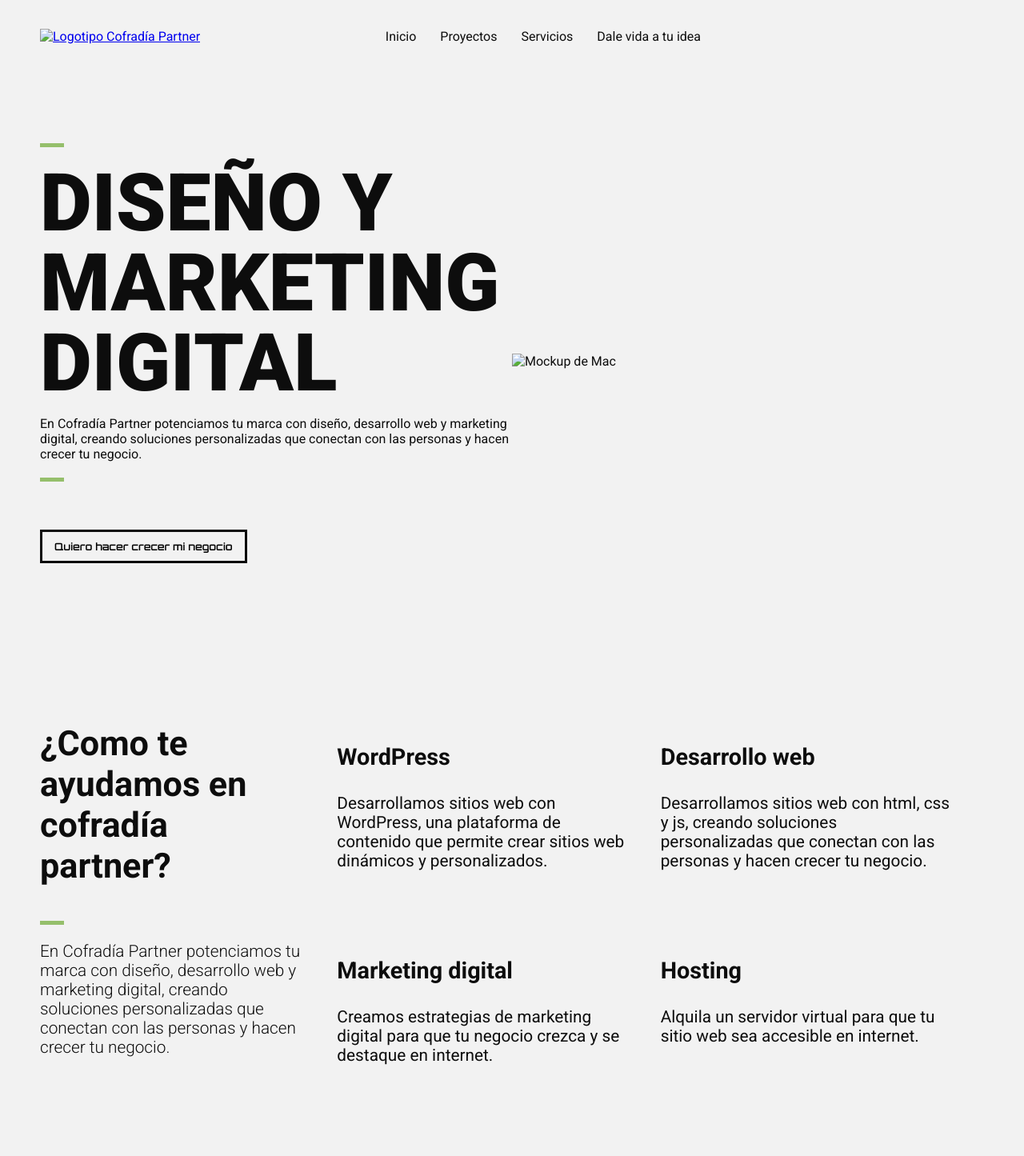
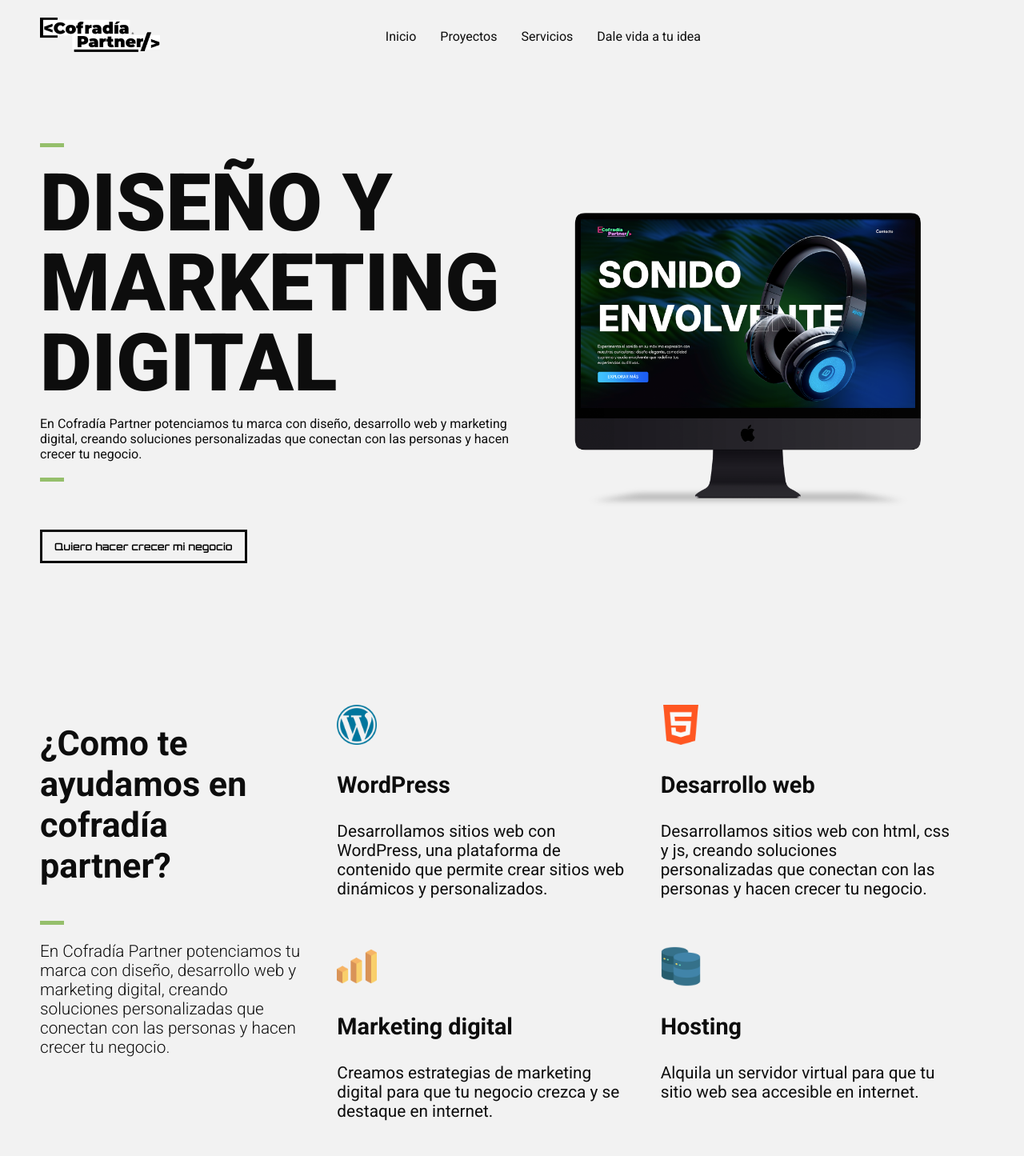
Before and after one commit to Daardev/Pagina-web-cofra, a plain HTML site: page index.html in a window 1280 px wide. Shown: the whole page at 80% size. Drawn offline with Linux system fonts and the light colour scheme; the site is published under a folder, as on GitHub Pages, so addresses that start at the root find nothing; files whose address does not match are found by name.

Commit message:
arreglo de rutas

```diff
--- a/index.html
+++ b/index.html
@@ -12,7 +12,7 @@
         <!-- Logo -->
         <a href="/" class="logo" aria-label="Ir al inicio">
           <img
-            src="/public/assets/img/Cofra.png"
+            src="./public/assets/img/Cofra.png"
             alt="Logotipo Cofradía Partner"
           />
         </a>
@@ -42,7 +42,7 @@
         </div>
         <div class="div-img">
           <img
-            src="/public/assets/img/Mockup_Imac_Pro_.png"
+            src="./public/assets/img/Mockup_Imac_Pro_.png"
             alt="Mockup de Mac"
           />
         </div>
@@ -61,7 +61,7 @@
         </div>
         <div class="info-container2">
           <div class="info-2">
-            <img src="/public/assets/img/wordpress.png" alt="" />
+            <img src="./public/assets/img/wordpress.png" alt="" />
             <h3>WordPress</h3>
             <p>
               Desarrollamos sitios web con WordPress, una plataforma de
@@ -69,7 +69,7 @@
             </p>
           </div>
           <div class="info-3">
-            <img src="/public/assets/img/html-5.png" alt="" />
+            <img src="./public/assets/img/html-5.png" alt="" />
             <h3>Desarrollo web</h3>
             <p>
               Desarrollamos sitios web con html, css y js, creando soluciones
@@ -78,7 +78,7 @@
             </p>
           </div>
           <div class="info-4">
-            <img src="/public/assets/img/data-analytics.png" alt="" />
+            <img src="./public/assets/img/data-analytics.png" alt="" />
             <h3>Marketing digital</h3>
             <p>
               Creamos estrategias de marketing digital para que tu negocio
@@ -86,7 +86,7 @@
             </p>
           </div>
           <div class="info-5">
-            <img src="/public/assets/img/bases-de-datos.png" alt="" />
+            <img src="./public/assets/img/bases-de-datos.png" alt="" />
             <h3>Hosting</h3>
             <p>
               Alquila un servidor virtual para que tu sitio web sea accesible en
```
